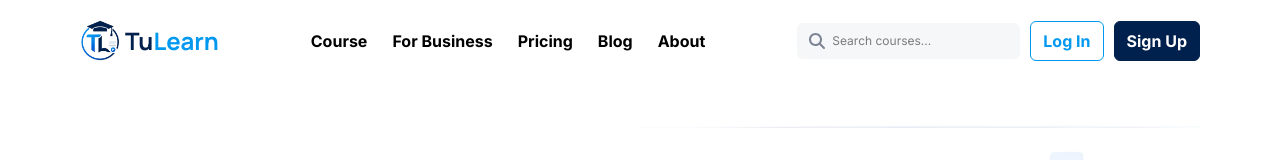
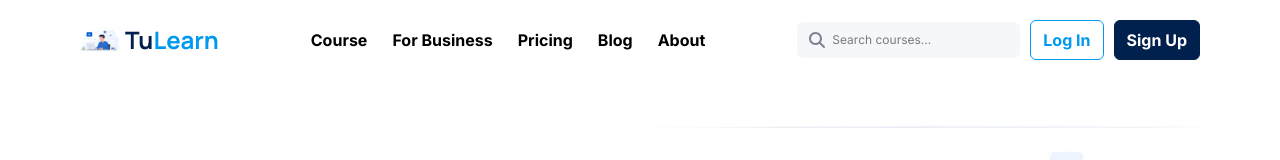
Before and after one commit to dranuest1540/tulearn-project, a React (Vite) app: page / in a window 1280 px wide. Shown: the top 160 px of the page. Built offline with nearby package versions, Linux system fonts and the light colour scheme.

Commit message:
fix image paths for github pages

```diff
--- a/src/components/Hero.jsx
+++ b/src/components/Hero.jsx
@@ -3,7 +3,6 @@ import { FontAwesomeIcon } from '@fortawesome/react-fontawesome';
 import { faPlay } from '@fortawesome/free-solid-svg-icons';
 import Typed from 'typed.js';
 import Button from "./Button";
-import HeroImage from "../../public/assets/hero-img.png";
 
 function Hero() {
     const typedElement = useRef(null);
@@ -62,7 +61,7 @@ function Hero() {
             </div>
 
             {/* RIGHT CONTAINER */}
-            <img src={HeroImage} alt="Education" className="hero-image w-full max-w-187.5 max-[1200px]:max-w-137.5 max-[992px]:mt-7.5 max-[992px]:max-w-150 max-[576px]:max-w-full" />
+            <img src={`${import.meta.env.BASE_URL}assets/hero-img.png`} alt="Education" className="hero-image w-full max-w-187.5 max-[1200px]:max-w-137.5 max-[992px]:mt-7.5 max-[992px]:max-w-150 max-[576px]:max-w-full" />
 
         </section>
     );
--- a/src/components/Logo.jsx
+++ b/src/components/Logo.jsx
@@ -1,10 +1,8 @@
-import Image from '../../public/assets/banner.png'
-
 function Logo({ className }) {
     return (
         <div>
             <a href="#" className="flex items-center justify-start gap-1.25">
-                <img src={Image} alt="Logo" className={className} />
+                <img src={`${import.meta.env.BASE_URL}assets/hero-img.png`} alt="Logo" className={className} />
                 <span className="text-2xl font-manrope font-bold text-primary">
                     Tu<span className="text-secondary">Learn</span>
                 </span>
```
